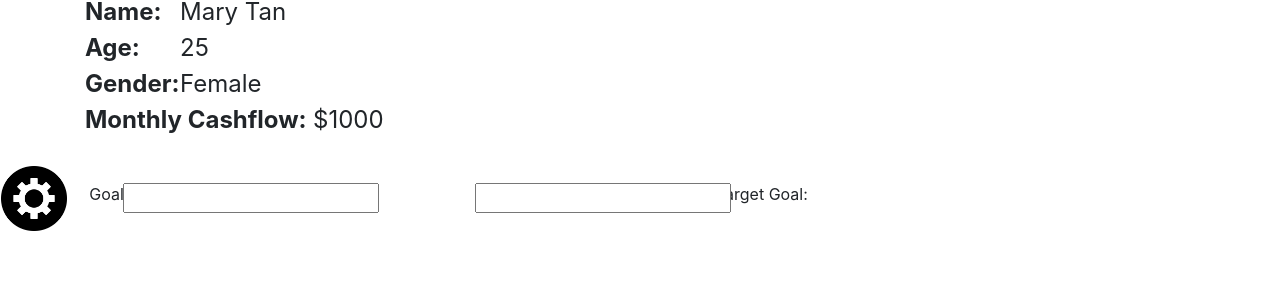
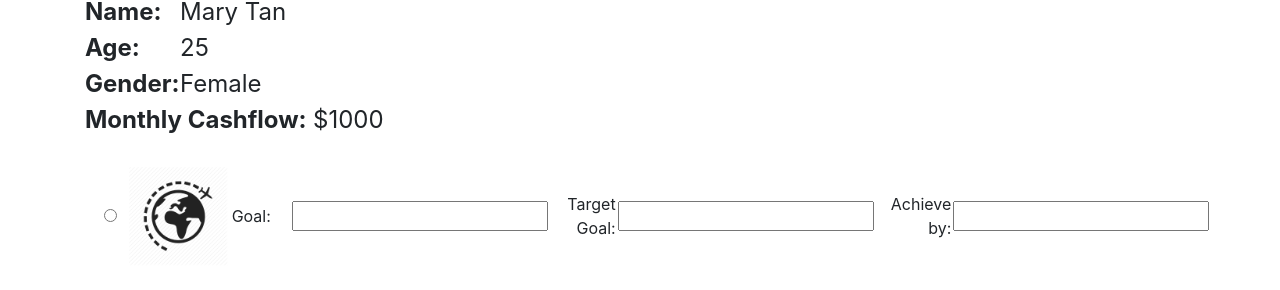
Before and after one commit to KevinCJH/g7dbsunicorn, a website: page Transition.html in a window 1280 px wide. Shown: the part 228-518 px from the top of the page. Drawn offline with Linux system fonts and the light colour scheme.

Commit message:
update table

```diff
--- a/Transition.html
+++ b/Transition.html
@@ -95,55 +95,51 @@
 </div>
 </div>
 
+<!--Table -->
+
 <div class="row" style="">
   <div class="col-lg-1" >
   </div>
 
   <div class="row" style="margin-top:2%;">
     <div class="col-lg-12">
-      <table  width = "">
-        <!--
-        <thead>
-
+      <table width = "100%">
     <tr>
-            <th scope="col">#</th>
-            <th scope="col">First</th>
-            <th scope="col">Last</th>
-            <th scope="col">Handle</th>
-          </tr>
-        </thead>
-      -->
-        <tr>
-          <td>
-            <div class="radio">
-              <input type="radio" name="optradio">
+     <td width = "10%"  style="align:middle;">
+      <div align = "center">
+      <input type = "radio" name="type" value="Travel">
       </div>
-
-          </td>
-          <td>
-            <img src="Pictures/customise1.png" style="width: 13%;">
-          </td>
-          <td>
-            <label for="usr" style="margin-left: -240%;">Goal Recommendation:</label>
      </td>
 
-          <td>
-            <input type="text" id="goal_recommendation" style="margin-left:-220%;"></div>
+     <td width = "10%">
+      <img src = "Pictures/travel1.png" height = "100" width = "100"></img>
      </td>
 
-          <td>
-            <label for="usr" style="margin-left:-250%;">Target Goal:</label>
+     <td width = "13%">
+      Goal: <br/>
      </td>
 
-          <td>
-            <input type="text" id="targt_goal" style="margin-left:-220%;"></div>
+     <td width = "13%">
+      <input type="text" name=""><br>
      </td>
 
+     <td width = "13%">
+      <div align="right">Target Goal:</div>
+     </td>
 
+     <td width = "13%">
+      <div align="left"><input type="text" name="firstname"><br></div>
+     </td>
 
-          <tr>
+     <td width = "13%">
+      <div align="right">Achieve by:</div>
+     </td>
 
+     <td width = "13%">
+      <div align="left"><input type="text" name="firstname"><br></div>
+     </td>
    </table>
+
     </div>
 
 
```
Lines whose indentation alone changed are shown as unchanged.
